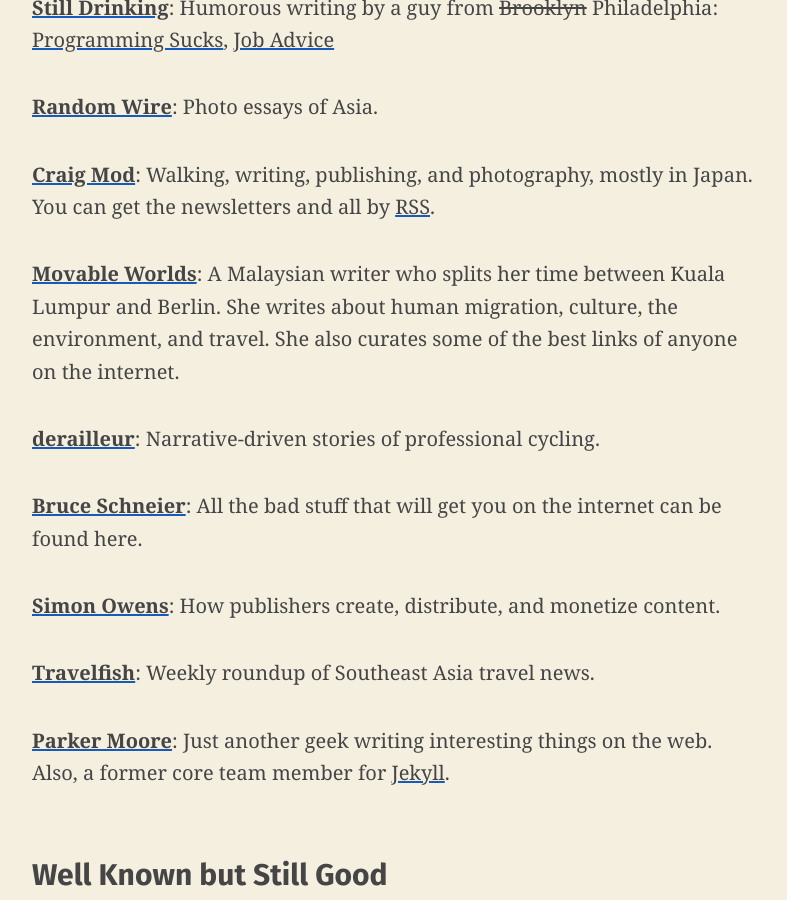
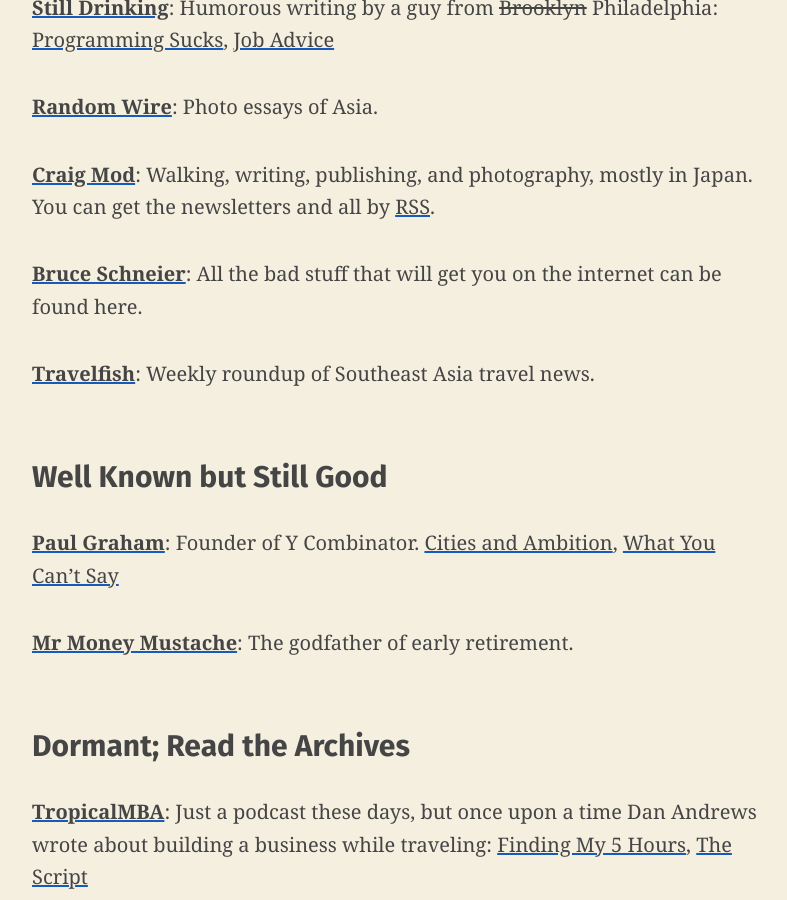
Before and after one commit to bradonomics/bradonomics.com, a Jekyll site: the page built from _pages/blogroll.md, in a window 1280 px wide and 900 px high, scrolled down 796 px. Shown: the whole window, without its empty margins (244-1031 px from the left). Built offline with Jekyll 4.4.1, drawn with Linux system fonts in a browser that asks for light colours.

Commit message:
Update blogroll

```diff
--- a/_pages/blogroll.md
+++ b/_pages/blogroll.md
@@ -17,17 +17,9 @@
 
 [**Craig Mod**](https://craigmod.com/): Walking, writing, publishing, and photography, mostly in Japan. You can get the newsletters and all by [RSS](https://craigmod.com/index.xml).
 
-[**Movable Worlds**](https://movableworlds.substack.com/archive): A Malaysian writer who splits her time between Kuala Lumpur and Berlin. She writes about human migration, culture, the environment, and travel. She also curates some of the best links of anyone on the internet.
-
-[**derailleur**](https://derailleur.substack.com/archive): Narrative-driven stories of professional cycling.
-
 [**Bruce Schneier**](https://www.schneier.com/): All the bad stuff that will get you on the internet can be found here.
 
-[**Simon Owens**](https://simonowens.substack.com/): How publishers create, distribute, and monetize content.
-
 [**Travelfish**](https://travelfish.substack.com/): Weekly roundup of Southeast Asia travel news.
-
-[**Parker Moore**](https://byparker.com/): Just another geek writing interesting things on the web. Also, a former core team member for [Jekyll](https://jekyllrb.com/).
 
 ## Well Known but Still Good
 
```
